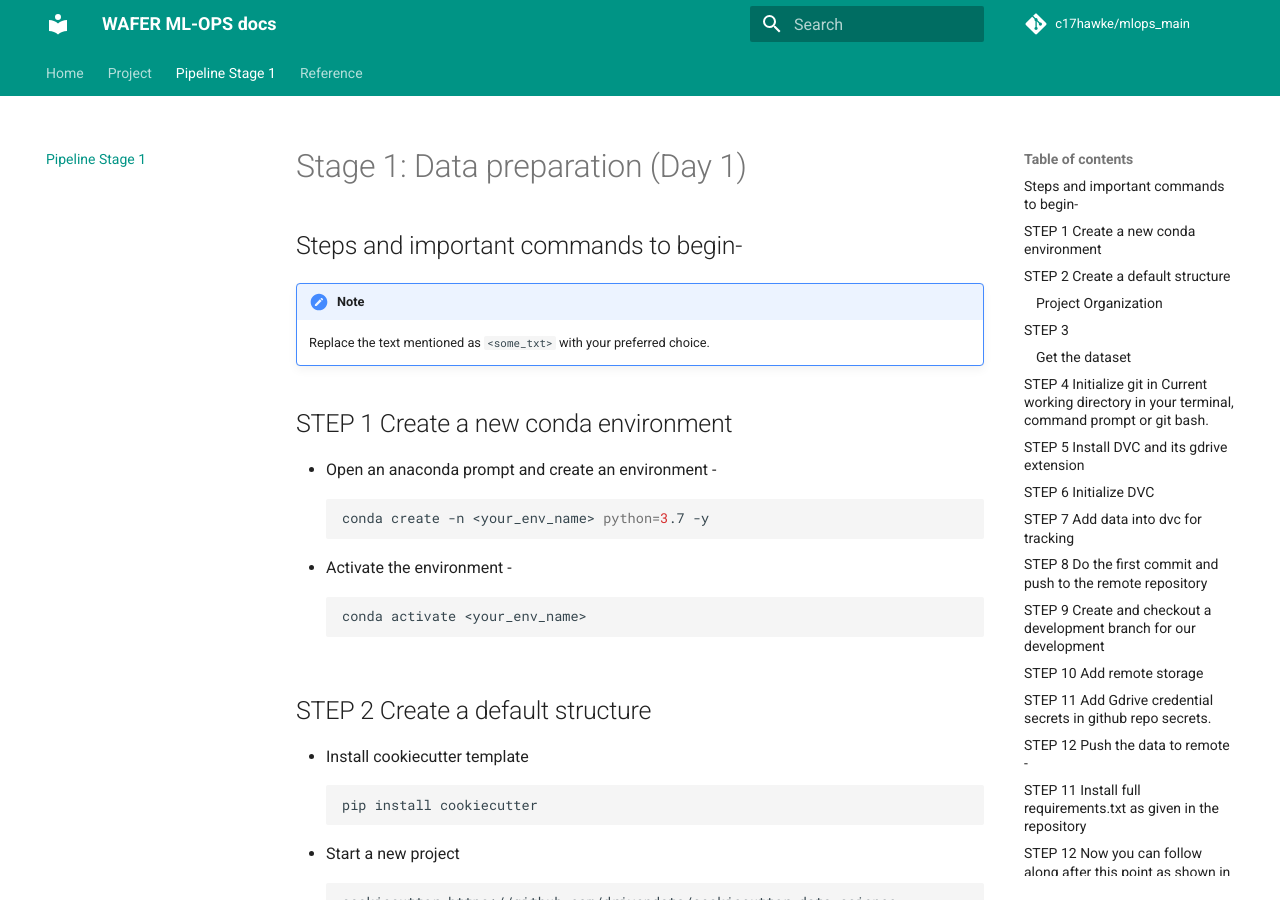
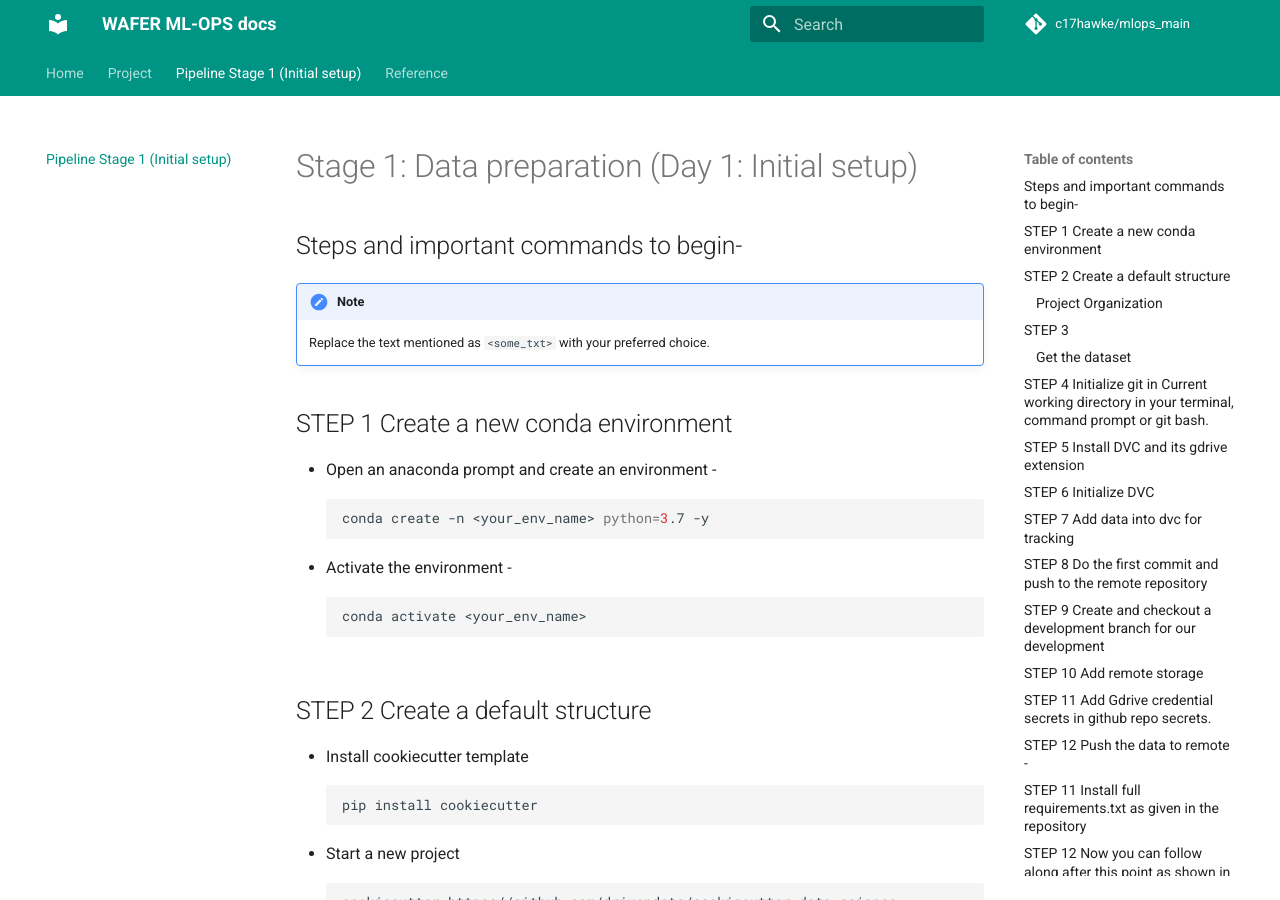
Before and after one commit to c17hawke/wafer_mlops_docs, an MkDocs documentation site: the page built from docs/stage1.md, in a window 1280 px wide and 900 px high. Built offline with MkDocs 1.6.1 and Material for MkDocs 9.7.7, drawn with Linux system fonts in a browser that asks for light colours; comment, search, counter and statistics services are not loaded.

Commit message:
stage 1 update

```diff
--- a/docs/stage1.md
+++ b/docs/stage1.md
@@ -1,4 +1,4 @@
-# Stage 1: Data preparation (Day 1)
+# Stage 1: Data preparation (Day 1: Initial setup)
 
 ## Steps and important commands to begin-
 
--- a/mkdocs.yml
+++ b/mkdocs.yml
@@ -1,10 +1,10 @@
 # Project information
 site_name: WAFER ML-OPS docs
-# defeine TOC or order of website-
+# define TOC or order of website-
 nav:
   - Home: index.md
   - Project: project.md
-  - Pipeline Stage 1: stage1.md
+  - Pipeline Stage 1 (Initial setup): stage1.md
   - Reference: reference.md
 
 site_author: Sunny Bhaveen Chandra
```
